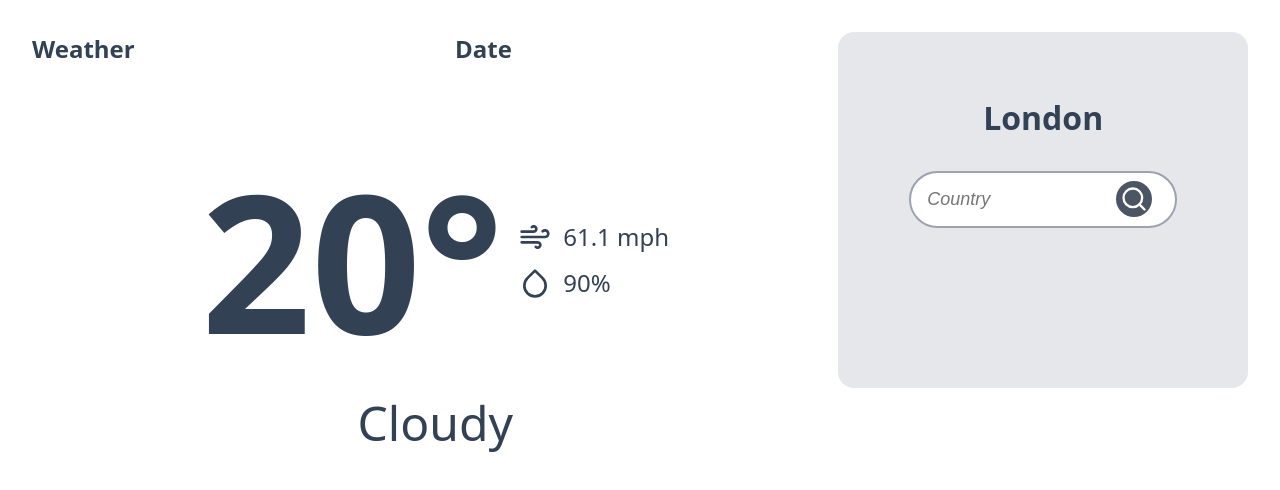
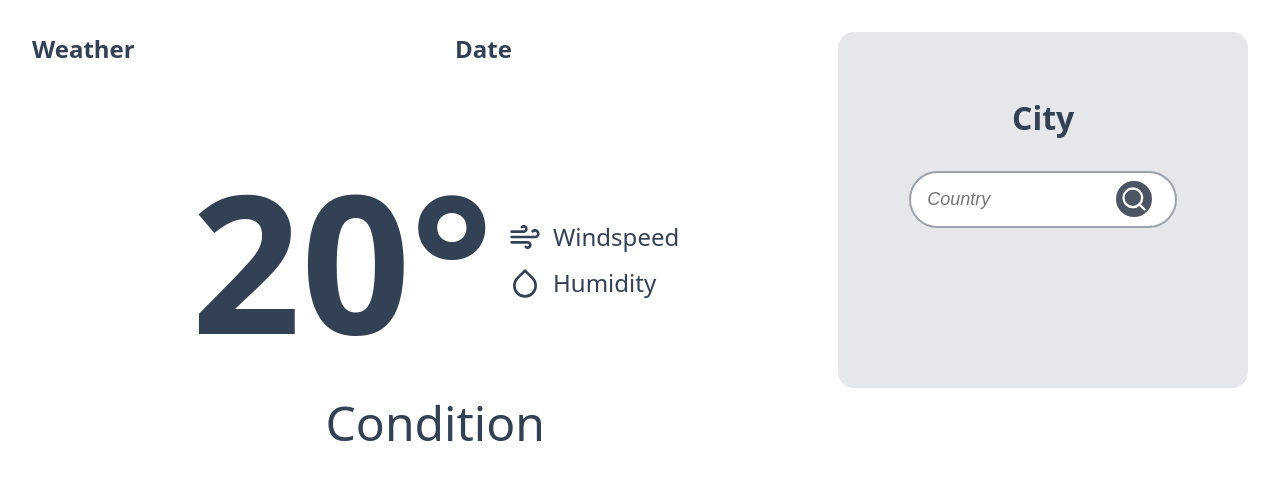
Before and after one commit to devRaphael13/weather, a plain HTML site: page index.html in a window 1280 px wide. Drawn offline with Linux system fonts and the light colour scheme; no server answers.

Commit message:
Add default text in HTML

```diff
--- a/index.html
+++ b/index.html
@@ -33,7 +33,7 @@
                                 <path d="M12.59 19.41A2 2 0 1 0 14 16H2"></path>
                                 <path d="M17.73 7.73A2.5 2.5 0 1 1 19.5 12H2"></path>
                             </svg>
-                            <p id="windspeed">61.1 mph</p>
+                            <p id="windspeed">Windspeed</p>
                         </div>
 
                         <div class="info">
@@ -49,11 +49,11 @@
                                 xmlns="http://www.w3.org/2000/svg">
                                 <path d="m12 2.69 5.66 5.66a8 8 0 1 1-11.31 0z"></path>
                             </svg>
-                            <p id="humidity">90%</p>
+                            <p id="humidity">Humidity</p>
                         </div>
                     </div>
                 </div>
-                <h2 id="text">Cloudy</h2>
+                <h2 id="text">Condition</h2>
             </main>
 
             <div id="weeklyforecast" class="weeklyforecast">
@@ -61,7 +61,7 @@
         </section>
 
         <aside class="aside">
-            <h1 id="place">London</h1>
+            <h1 id="place">City</h1>
             <form action="." method="post" id="country_form">
                 <input type="text" name="country" id="country" placeholder="Country" />
                 <button type="submit" id="submit">
```
